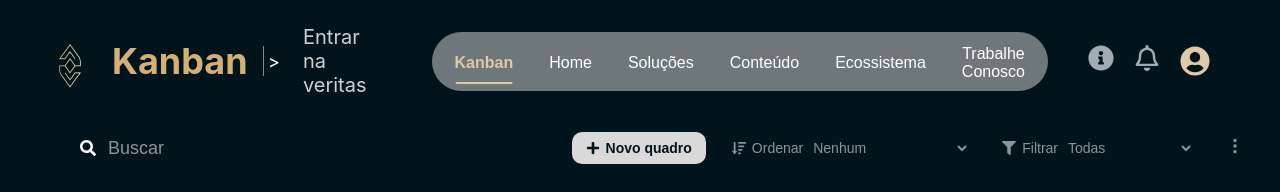
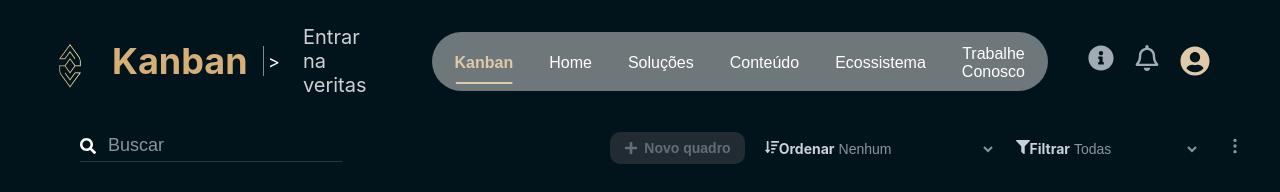
Before and after one commit to FrancoBorba/desafio-fullstack-veritas, a React (Create React App) app in the folder frontend/: page / in a window 1280 px wide. Shown: the top 192 px of the page. Built offline with nearby package versions, Linux system fonts and the light colour scheme; no server answers.

Commit message:
Refactoring(frontend) improve design

```diff
--- a/frontend/src/components/ActionBar.css
+++ b/frontend/src/components/ActionBar.css
@@ -1,5 +1,3 @@
-/* Em frontend/src/components/ActionBar.css */
-
 .action-bar-container {
   display: flex;
   justify-content: space-between;
@@ -16,6 +14,12 @@
   gap: 10px;
   color: #FFFFFF;
   margin-left: 50px;
+  border: none;
+  border-bottom: 1px solid #30363d;
+  outline: none;
+  color: #FFFFFF;
+  font-size: 16px;
+  padding-bottom: 4px;
 }
 .action-bar-search input {
   background: none;
@@ -32,6 +36,7 @@
 }
 
 /* --- Right side --- */
+
 .action-bar-right {
   display: flex;
   align-items: center;
@@ -52,11 +57,11 @@
   gap: 6px;
   font-size: 14px;
 }
+
 .action-btn-primary:hover {
   background-color: #FFFFFF;
 }
 
-/* Botões "Sort" e "Filter" */
 .action-btn-text {
   background: none;
   border: none;
@@ -70,11 +75,42 @@
 .action-btn-text:hover {
   color: #FFFFFF;
 }
+
+.action-btn-primary:disabled {
+  background-color: #30363d;
+  color: #8b949e;
+  opacity: 0.7;
+  cursor: not-allowed;
+}
+
+.action-group {
+  display: flex;
+  align-items: center;
+  gap: 6px;
+  color: #8b949e;
+}
+.action-label-clickable {
+  display: flex;
+  align-items: center;
+  gap: 6px;
+  cursor: pointer; /* A "mãozinha" */
+  transition: color 0.2s;
+}
+.action-label-clickable:hover {
+  color: #FFFFFF;
+}
+.action-label {
+  font-size: 14px;
+  font-weight: bold;
+}
 .action-bar-icon-small {
   font-size: 14px;
 }
 
-/* Botão "..." */
+.action-bar-icon-small {
+  font-size: 14px;
+}
+
 .action-btn-icon {
   background: none;
   border: none;
--- a/frontend/src/components/ActionBar.js
+++ b/frontend/src/components/ActionBar.js
@@ -14,33 +14,38 @@ function ActionBar({ onOpenModal, onFilterChange, onSortChange ,searchTerm, onSe
         <input
           type="text"
           placeholder="Buscar"
-          value={searchTerm} // O valor vem do App.js
-          onChange={(e) => onSearchChange(e.target.value)} // Envia a mudança para o App.js
+          value={searchTerm}
+          onChange={(e) => onSearchChange(e.target.value)}
         />
       </div>
 
       {/* --- Right side: Buttons --- */}
-      <div className="action-bar-right">
-        <button className="action-btn-primary" >
+      <div className="action-bar-right" >
+        <button className="action-btn-primary" disabled title='Não implementado'>
           <FaPlus /> Novo quadro
         </button>
 
-        <button className="action-btn-text">
-          <FaSortAmountDown className="action-bar-icon-small" /> Ordenar
+     <label htmlFor="sort-select" className="action-group-label">
+          <FaSortAmountDown className="action-bar-icon-small" />
+          <span className="action-label">Ordenar</span>
+
           <select
+            id="sort-select"
             className="action-select"
             onChange={(e) => onSortChange(e.target.value)}
           >
             <option value="Nenhum">Nenhum</option>
             <option value="priority_desc">Prioridade (Alta-Baixa)</option>
             <option value="priority_asc">Prioridade (Baixa-Alta)</option>
+          </select>
+        </label>
 
-          </select>
-        </button>
+        <label htmlFor="filter-select" className="action-group-label">
+          <FaFilter className="action-bar-icon-small" />
+          <span className="action-label">Filtrar</span>
 
-        <button className="action-btn-text">
-          <FaFilter className="action-bar-icon-small" /> Filtrar
           <select
+            id="filter-select"
             className="action-select"
             onChange={(e) => onFilterChange(e.target.value)}
           >
@@ -49,7 +54,7 @@ function ActionBar({ onOpenModal, onFilterChange, onSortChange ,searchTerm, onSe
             <option value="Média">Prioridade: Média</option>
             <option value="Baixa">Prioridade: Baixa</option>
           </select>
-        </button>
+        </label>
 
         <button className="action-btn-icon">
             <BsThreeDotsVertical />
--- a/frontend/src/components/Navbar.css
+++ b/frontend/src/components/Navbar.css
@@ -1,5 +1,3 @@
-/* Em frontend/src/components/Navbar.css */
-
 .navbar-container {
   display: flex;
   align-items: center;
--- a/frontend/src/components/TaskCard.css
+++ b/frontend/src/components/TaskCard.css
@@ -1,5 +1,3 @@
-/* Em frontend/src/components/TaskCard.css */
-
 .task-card {
   background-color: #FFFFFF;
   border: 1px solid #E0E0E0; /* Borda sutil */
--- a/frontend/src/components/TaskCollumn.css
+++ b/frontend/src/components/TaskCollumn.css
@@ -101,18 +101,6 @@
 }
 
 
-.task-collumn[data-status="A Fazer"] .add-task-btn:hover {
-  color: #E100FE;
-}
-
-.task-collumn[data-status="Em Progresso"] .add-task-btn:hover {
-  color: #FF8A00;
-}
-
-.task-collumn[data-status="Concluídas"] .add-task-btn:hover {
-  color: #00E096;
-}
-
 .task-list.dragging-over {
   background-color: #E6F7FF;
 }
```
